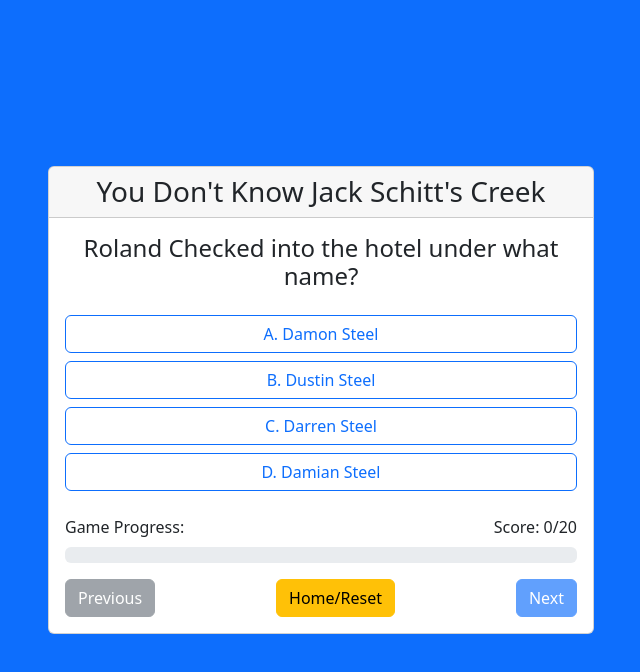
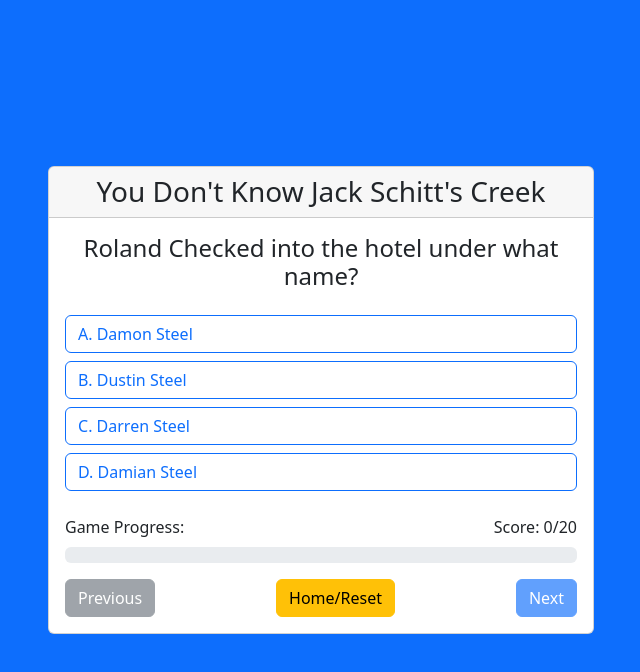
Before and after one commit to Godbero/final-trivia, a React (Create React App) app: page / in a window 1280 px wide. Both pictures are taken after a click on the button "Start Quiz". Shown: the top 672 px of the page, without its empty margins (319-959 px from the left). Built offline with nearby package versions, Linux system fonts and the light colour scheme.

Commit message:
Made another component for my answer-buttons based on feedback.

```diff
--- /dev/null
+++ b/src/components/AnswerButton.tsx
@@ -0,0 +1,39 @@
+import React from 'react';
+import { Button } from 'react-bootstrap';
+
+interface AnswerButtonProps {
+  option: string;
+  index: number;
+  isSelected: boolean;
+  isCorrect: boolean;
+  showFeedback: boolean;
+  onSelect: (index: number) => void;
+}
+
+const AnswerButton: React.FC<AnswerButtonProps> = ({
+  option,
+  index,
+  isSelected,
+  isCorrect,
+  showFeedback,
+  onSelect
+}) => {
+  const getVariant = () => {
+    if (!showFeedback) return 'outline-primary';
+    if (isSelected) return isCorrect ? 'success' : 'danger';
+    return 'outline-primary';
+  };
+
+  return (
+    <Button
+      variant={getVariant()}
+      onClick={() => onSelect(index)}
+      disabled={showFeedback}
+      className="text-start"
+    >
+      {String.fromCharCode(65 + index)}. {option}
+    </Button>
+  );
+};
+
+export default AnswerButton;
--- a/src/components/QuestionDisplay.tsx
+++ b/src/components/QuestionDisplay.tsx
@@ -1,6 +1,7 @@
 import React from 'react';
-import { Button, Alert } from 'react-bootstrap';
+import { Alert } from 'react-bootstrap';
 import { QuizQuestion } from '../quizData';
+import AnswerButton from './AnswerButton';
 
 interface QuestionDisplayProps {
   question: QuizQuestion;
@@ -20,16 +21,15 @@
       <h2 className="h4 text-center mb-4">{question.question}</h2>
       <div className="d-grid gap-2 mb-4">
         {question.options.map((option, index) => (
-          <Button
+          <AnswerButton
             key={index}
-            variant={selectedAnswer === index
-              ? (index === question.correctAnswer ? "success" : "danger")
-              : "outline-primary"}
-            onClick={() => onAnswerSelected(index)}
-            disabled={showFeedback}
-          >
-            {String.fromCharCode(65 + index)}. {option}
-          </Button>
+            option={option}
+            index={index}
+            isSelected={selectedAnswer === index}
+            isCorrect={index === question.correctAnswer}
+            showFeedback={showFeedback}
+            onSelect={onAnswerSelected}
+          />
         ))}
       </div>
       {showFeedback && (
```
